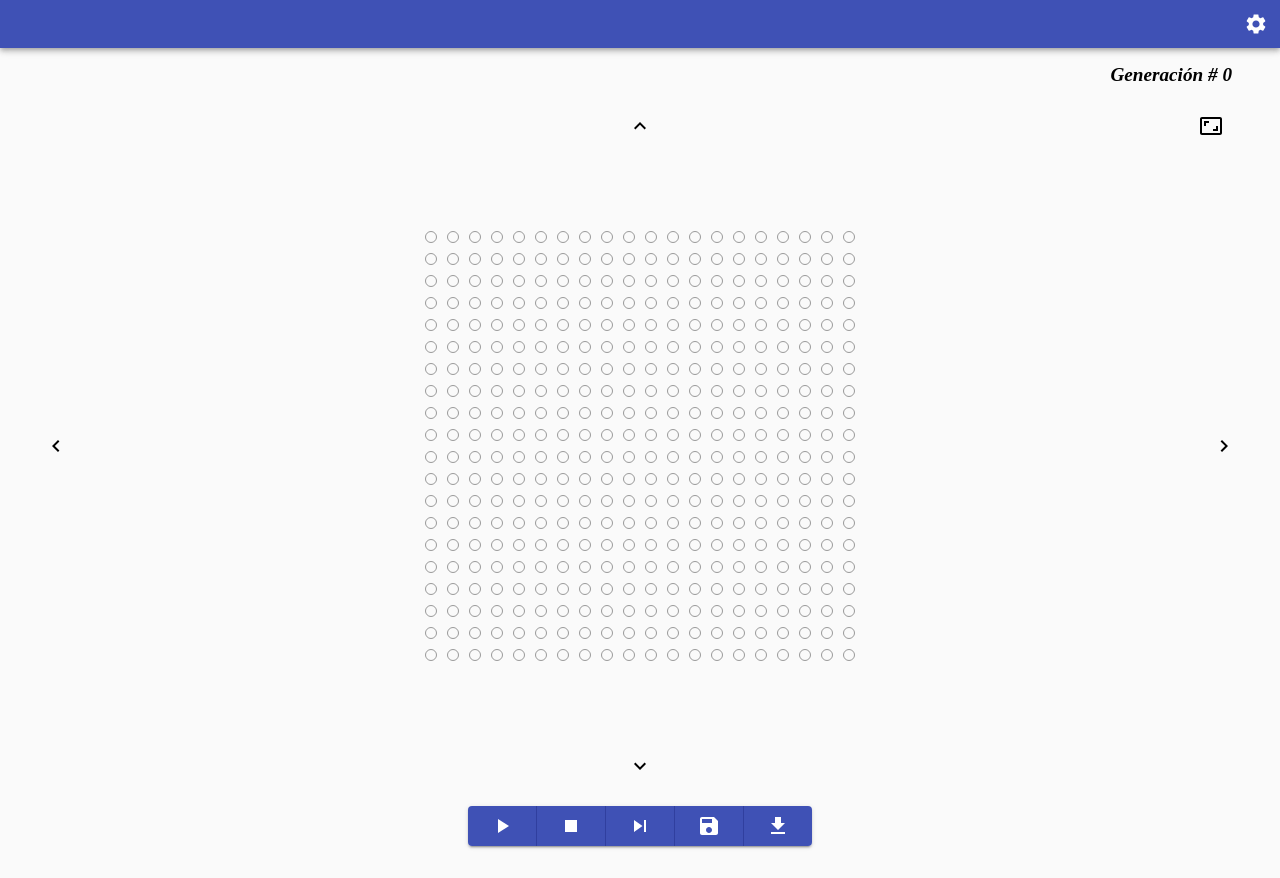
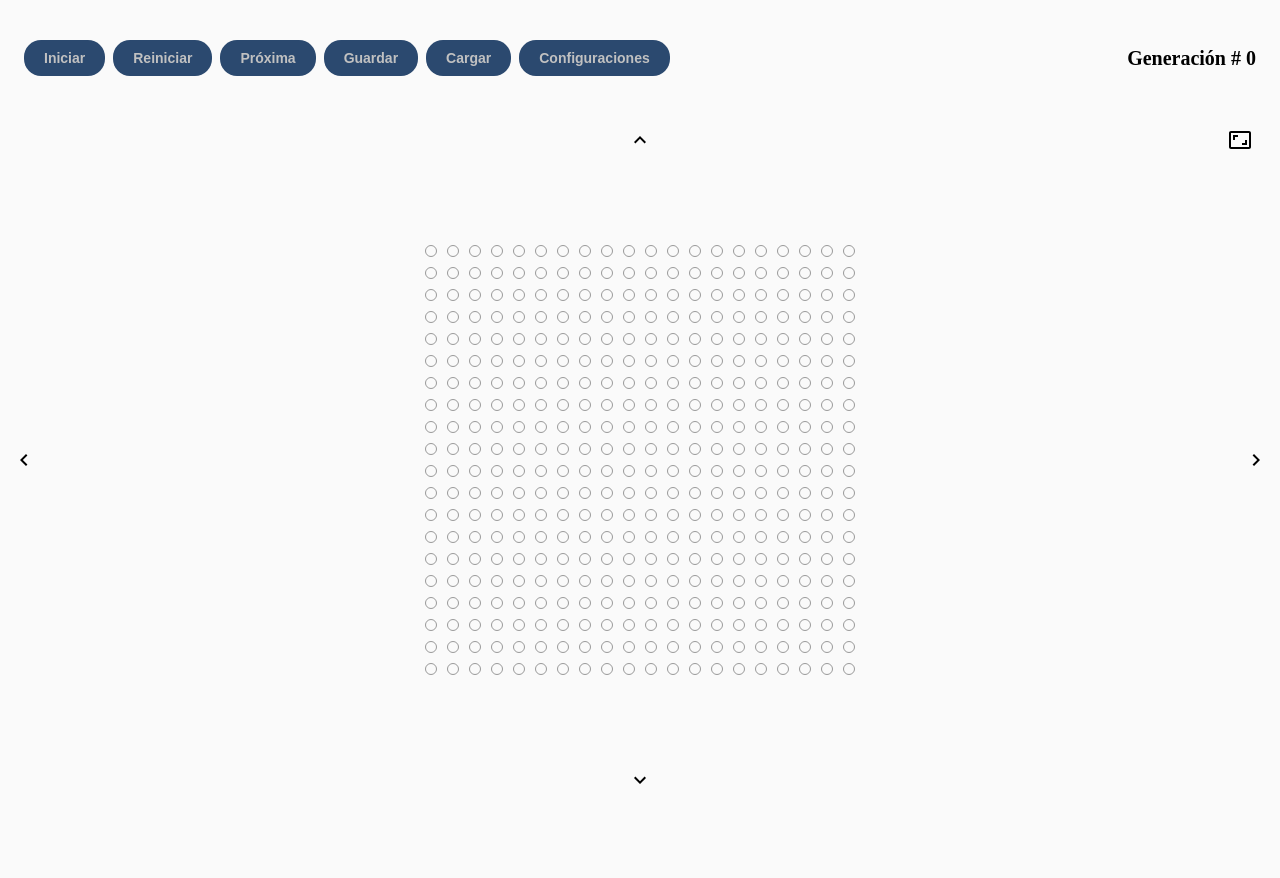
Before and after one commit to NGiudi/Challenge--Shipnow, a React (Create React App) app: page / in a window 1280 px wide. After the commit the page ends 804 px from the top, so only its background shows below. Built offline with nearby package versions, Linux system fonts and the light colour scheme.

Commit message:
buttons bar updated

```diff
--- a/package.json
+++ b/package.json
@@ -16,6 +16,7 @@
     "react": "^17.0.2",
     "react-dom": "^17.0.2",
     "react-scripts": "4.0.3",
+    "styled-components": "^5.3.5",
     "web-vitals": "^1.1.2",
     "yup": "^0.32.9"
   },
--- a/src/App.js
+++ b/src/App.js
@@ -1,27 +1,24 @@
-import React, { useContext } from "react";
-
-import { AppBar } from "@material-ui/core";
-
-import { BoardContext } from "./context/BoardContext";
+import React, { useState } from "react";
 
 import SettingsModal from "./components/SettingsModal/SettingsModal";
-import ButtonsGroup from "./components/ButtonsGroup/ButtonsGroup";
+
+import TopBar from "./components/TopBar/TopBar";
 import Board from "./components/Board/Board";
 
 function App() {
-	const { count } = useContext(BoardContext);
+	/*TODO: Agregar este valor dentro de un contexto junto a otros valores. */
+	const [openSettingsModal, setOpenSettingsModal] = useState(false);
 
 	return (
 		<>
-			<AppBar position="static">
-				<SettingsModal/>
-			</AppBar>
-
-			<p className="text-generation">Generación # {count}</p>
+			<TopBar settingsClick={() => setOpenSettingsModal(true)} />
 
 			<Board/>
 
-			<ButtonsGroup/>
+			<SettingsModal
+				onClose={() => setOpenSettingsModal(false)}
+				show={openSettingsModal}
+			/>
 		</>
 	);
 }
--- a/src/components/SettingsModal/SettingsModal.js
+++ b/src/components/SettingsModal/SettingsModal.js
@@ -1,8 +1,9 @@
-import React, { useContext, useState } from "react";
+import React, { useContext } from "react";
+import PropTypes from "prop-types";
 
 // import from external libraries.
-import { IconButton, Modal, TextField, Tooltip } from "@material-ui/core";
-import SettingsIcon from "@material-ui/icons/Settings";
+import { Modal, TextField } from "@material-ui/core";
+
 import { useSnackbar } from "notistack";
 import { useFormik } from "formik";
 import * as yup from "yup";
@@ -12,14 +13,12 @@
 import { RedButton, GreenButton } from "./settingModalStyles";
 import { BoardContext } from "../../context/BoardContext";
 
-function SettingsModal() {
+function SettingsModal(props) {
+	const { onClose, show } = props;
+
 	const { time, rows, columns, setColumns, setRows, setTime} = useContext(BoardContext);
 
 	const { enqueueSnackbar } = useSnackbar();
-
-	const [open, setOpen] = useState(false);
-	const handleClose = () => setOpen(false);
-	const handleOpen = () => setOpen(true);
 
 	// form validation with yup library.
 	const validationSchema = yup.object({
@@ -53,7 +52,7 @@
 			setRows(values.localRows);
 			setTime(values.localTime);
 			//close modal.
-			handleClose();
+			onClose();
 			// show success message.
 			enqueueSnackbar("Configuraciones Modificadas con éxito.", { variant: "success" });
 		},
@@ -61,15 +60,7 @@
 
 	return (
 		<>
-			<div className="text-end">
-				<Tooltip title="Configuraciones">
-					<IconButton color="inherit" onClick={handleOpen}>
-						<SettingsIcon/>
-					</IconButton>
-				</Tooltip>
-			</div>
-
-			<Modal open={open} onClose={handleClose}>
+			<Modal open={show} onClose={onClose}>
 				<div className="box-modal">
 					<h2 className="modal-title">Configuraciones</h2>
 
@@ -120,7 +111,7 @@
 						</div>
 
 						<div className="modal-box-buttons">
-							<RedButton variant="contained"onClick={handleClose}>Cancelar</RedButton>
+							<RedButton variant="contained" onClick={onClose}>Cancelar</RedButton>
 							<GreenButton variant="contained" type="submit">Aceptar</GreenButton>
 						</div>
 					</form>
@@ -130,4 +121,14 @@
 	);
 }
 
+SettingsModal.propTypes = {
+	onClose: PropTypes.func,
+	show: PropTypes.bool,
+};
+
+SettingsModal.defaultProps = {
+	onClose: null,
+	show: false,
+};
+
 export default SettingsModal;
--- a/src/components/ButtonsGroup/ButtonsGroup.js
+++ b/src/components/TopBar/ButtonsBar/ButtonsBar.jsx
@@ -1,29 +1,20 @@
-import React, { useContext } from "react";
+import React, { useContext }  from "react";
+import PropTypes from "prop-types";
 
 import { useSnackbar } from "notistack";
+import { BoardContext } from "../../../context/BoardContext";
 
-// import from material-ui.
-import { Button, ButtonGroup, Tooltip } from "@material-ui/core";
-import PlayArrowIcon from "@material-ui/icons/PlayArrow";
-import SkipNextIcon from "@material-ui/icons/SkipNext";
-import GetAppIcon from "@material-ui/icons/GetApp";
-import PauseIcon from "@material-ui/icons/Pause";
-import StopIcon from "@material-ui/icons/Stop";
-import SaveIcon from "@material-ui/icons/Save";
+import Button from "../../../design_system/Button/Button";
+import { createBoard } from "../../../utils/board";
 
-// import from local files.
-import { BoardContext } from "../../context/BoardContext";
-import { createBoard } from "../../utils/board";
+import { GENERATION_NAME_LOCALSTORAGE } from "../../../constants/settings";
 
-// import constants.
-import { GENERATION_NAME_LOCALSTORAGE } from "../../constants/settings";
-
-function ButtonsGroup() {
+const ButtonsBar = (props) => {
 	const { board, columns, isRunning, nextGeneration, rows, setBoard, setCount, setColumns, setIsRunning, setRows } = useContext(BoardContext);
 
 	const { enqueueSnackbar } = useSnackbar();
 
-	const handleStart = () => setIsRunning(!isRunning);
+	const handleStart = () => setIsRunning((prevValue) => !prevValue);
 
 	const handleRestart = () => {
 		setBoard(createBoard(rows, columns));
@@ -77,48 +68,40 @@
 	};
 
 	return (
-		<div className="box-buttons-bar">
-			<ButtonGroup variant="contained" color="primary" size="large">
-				{isRunning ? (
-					<Tooltip title="Pausar">
+		<div>
 			<Button onClick={handleStart}>
-							<PauseIcon/>
+				{isRunning ? "Pausar" : "Iniciar"}
 			</Button>
-					</Tooltip>
-				) : (
-					<Tooltip title="Iniciar">
-						<Button onClick={handleStart}>
-							<PlayArrowIcon/>
-						</Button>
-					</Tooltip>
-				)}
 
 			<Button onClick={handleRestart} disabled={isRunning}>
-					<Tooltip title="Reiniciar">
-						<StopIcon/>
-					</Tooltip>
+				Reiniciar
 			</Button>
 
 			<Button onClick={nextGeneration} disabled={isRunning}>
-					<Tooltip title="Próxima generación">
-						<SkipNextIcon/>
-					</Tooltip>
+				Próxima
 			</Button>
 
 			<Button onClick={()=>saveGeneration(false)} disabled={isRunning}>
-					<Tooltip title="Guardar Generación">
-						<SaveIcon/>
-					</Tooltip>
+				Guardar
 			</Button>
 
 			<Button onClick={getSavedGeneration} disabled={isRunning}>
-					<Tooltip title="Cargar Generación">
-						<GetAppIcon/>
-					</Tooltip>
+				Cargar
 			</Button>
-			</ButtonGroup>
+
+			<Button onClick={props.settingsClick}>
+				Configuraciones
+			</Button>
 		</div>
 	);
-}
+};
 
-export default ButtonsGroup;
+ButtonsBar.propTypes = {
+	settingsClick: PropTypes.func,
+};
+
+ButtonsBar.defaultProps = {
+	settingsClick: null,
+};
+
+export default ButtonsBar;
--- /dev/null
+++ b/src/components/TopBar/TopBar.jsx
@@ -0,0 +1,30 @@
+import React, { useContext } from "react";
+import PropTypes from "prop-types";
+
+import { BoardContext } from "../../context/BoardContext";
+
+import ButtonsBar from "./ButtonsBar/ButtonsBar";
+
+import { Wrapper, Text } from "./TopBar.styles";
+
+const TopBar = (props) => {
+	const { count } = useContext(BoardContext);
+
+	return (
+		<Wrapper>
+			<ButtonsBar settingsClick={props.settingsClick} />
+
+			<Text>Generación # {count}</Text>
+		</Wrapper>
+	);
+};
+
+TopBar.propTypes = {
+	settingsClick: PropTypes.func,
+};
+
+TopBar.defaultProps = {
+	settingsClick: null,
+};
+
+export default TopBar;
--- /dev/null
+++ b/src/components/TopBar/TopBar.styles.js
@@ -0,0 +1,13 @@
+import styled from "styled-components";
+
+export const Text = styled.p`
+  font-size: 20px;
+  font-weight: 600;
+`;
+
+export const Wrapper = styled.div`
+  align-items: center;
+  display: flex;
+  justify-content: space-between;
+  margin: 40px 24px;
+`;
--- /dev/null
+++ b/src/design_system/Button/Button.jsx
@@ -0,0 +1,11 @@
+import React from "react";
+
+import { BtnStyles } from "./Button.styles";
+
+const Button = (props) => {
+	return (
+		<BtnStyles {...props} />
+	);
+};
+
+export default Button;
--- /dev/null
+++ b/src/design_system/Button/Button.styles.js
@@ -0,0 +1,16 @@
+import styled from "styled-components";
+
+export const BtnStyles = styled.button`
+  background-color: #2B496F;
+  border: none;
+  border-radius: 17px;
+  color: #C1C1C1;
+  font-size: 14px;
+  font-weight: 600;
+  margin-right: 8px;
+  padding: 10px 20px;
+
+  &:hover {
+    background-color: #192B42;
+  }
+`;
--- a/src/index.css
+++ b/src/index.css
@@ -13,16 +13,7 @@
 
 .my-2 { margin: 2rem 0;}
 
-
 /* App styles */
-.text-generation {
-  font-size: 1.2rem;
-  font-style: italic;
-  font-weight: bold;
-  margin: 1rem 3rem;
-  text-align: end;
-}
-
 .box-buttons-bar {
   margin: 1rem 0 2rem 0;
   text-align: center;
@@ -32,7 +23,6 @@
 
 /* Board styles */
 .box-game {
-  margin: 1rem 2rem;
   position: relative;
   text-align: center;
 }
```
Also changed, not shown: 1 other file (tests, documents, lock files or other folders). Lines whose indentation alone changed are shown as unchanged.
